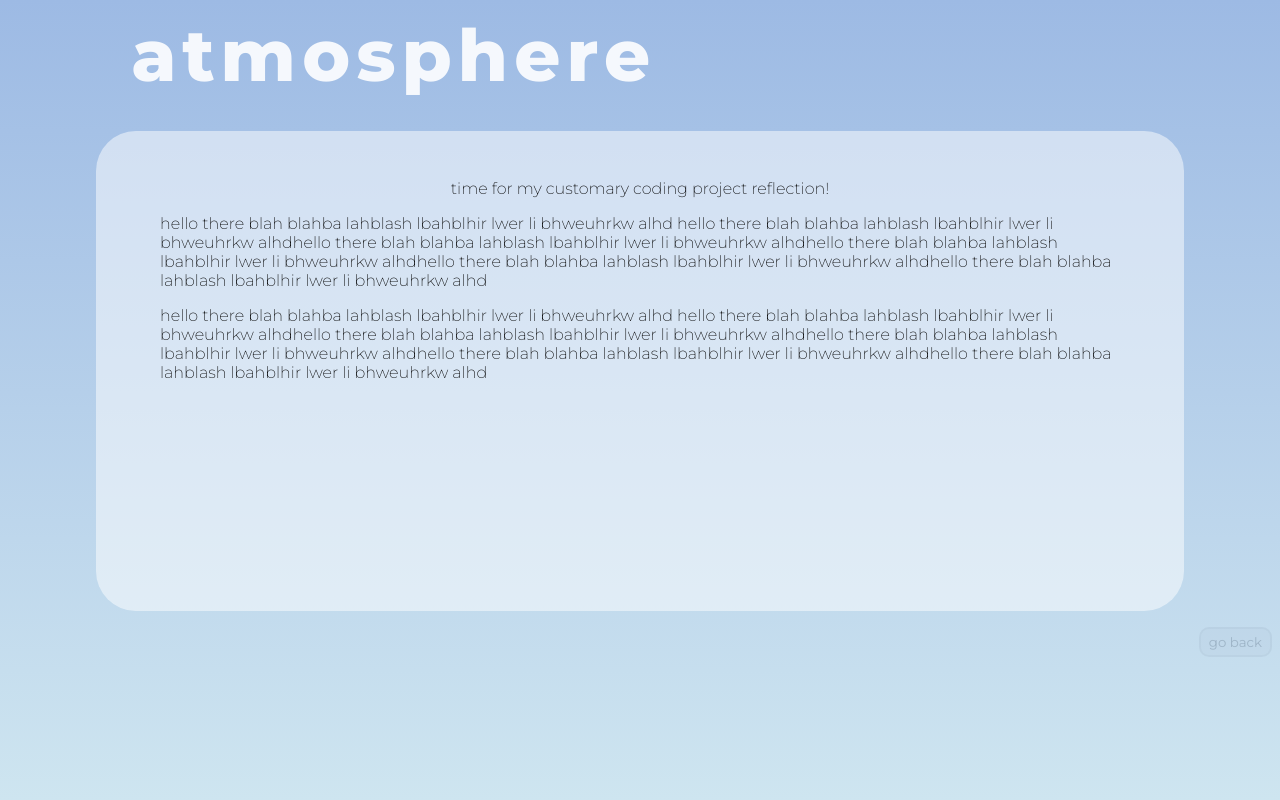
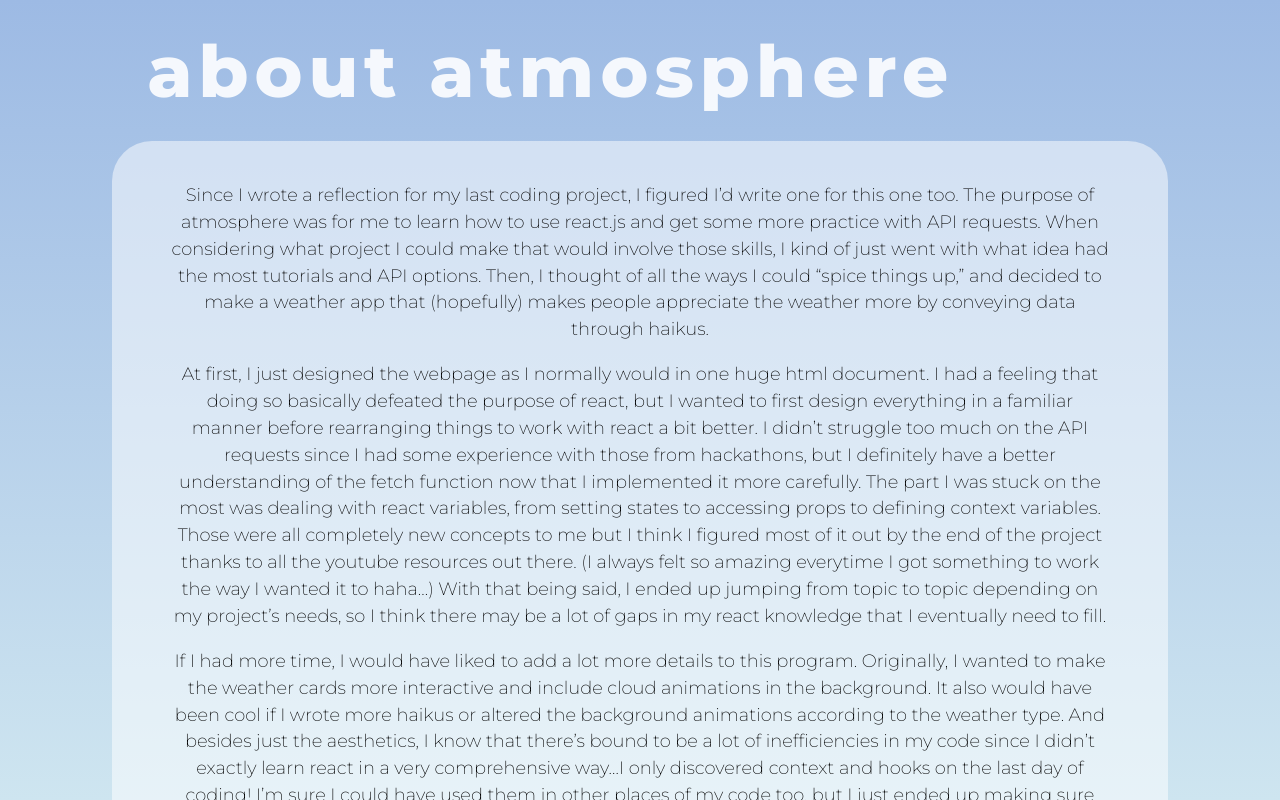
Before and after one commit to sguan12/atmosphere, a React (Create React App) app: page / in a window 1280 px wide. Both pictures are taken after a click on the button "creator's note". Shown: the top 800 px of the page. Built offline with nearby package versions, Linux system fonts and the light colour scheme; no server answers.

Commit message:
creator's note

```diff
--- a/src/components/header.css
+++ b/src/components/header.css
@@ -16,7 +16,6 @@
     margin-bottom: 0.1em;
     margin-left: 0.6em;
     text-align: left;
-    /* background-color: black; */
     color: rgba(255, 255, 255, 0.893);
 }
 
--- a/src/index.css
+++ b/src/index.css
@@ -45,24 +45,6 @@ body {
     background-color: rgba(255, 255, 255, 0.462);
 }
 
-.note {
-    margin: auto;
-    background-color: rgba(255, 255, 255, 0.5);
-    margin-top: 2em;
-    margin-bottom: 1em;
-    padding: 2em;
-    padding-right: 4em;
-    padding-left: 4em;
-    width: 60em;
-    height: 26em;
-    border-radius: 40px;
-    text-align: left;
-}
-
-#header {
-    text-align: center;
-}
-
 #notebutton {
     border: 2px solid rgba(75, 95, 118, 0.05);
     background-color: rgba(75, 95, 118, 0.029);
--- /dev/null
+++ b/src/note.css
@@ -0,0 +1,82 @@
+
+html {
+    height: 100%;
+}
+
+body {
+    background-image: linear-gradient(rgb(157, 186, 228), rgb(206, 229, 240));
+    font-family: 'Montserrat';
+    background-attachment: fixed;
+    background-repeat: no-repeat;
+    font-weight: 200;
+    overflow: scroll;
+    padding-left: 5em;
+    padding-right: 5em;
+    padding-bottom: 2.5em;
+}
+
+@keyframes fadein {
+    0% {
+        opacity: 0;
+        bottom: -4em;
+    }
+    100% {
+        opacity: 1;
+        bottom: 0em;
+    }
+}
+
+.info {
+    display: flex;
+    flex-wrap: wrap;
+    justify-content: space-between;
+    padding: 0.5em;
+    padding-left: 1em;
+    padding-right: 1.5em;
+}
+
+#title {
+    font-weight: 800;
+    font-size: 4.5em;
+    letter-spacing: 6px;
+    margin-top: 0.15em;
+    margin-bottom: 0.2em;
+    margin-left: 0.6em;
+    text-align: left;
+    color: rgba(255, 255, 255, 0.893);
+}
+
+.note {
+    margin: auto;
+    background-color: rgba(255, 255, 255, 0.5);
+    font-size: 1.12em;
+    line-height: 1.5em;
+    margin-top: 0.2em;
+    margin-bottom: 1em;
+    padding: 1.3em;
+    padding-left: 3.3em;
+    padding-right: 3.3em;
+    width: 85%;
+    border-radius: 40px;
+    text-align: center;
+    animation-name: fadein;
+    position: relative;
+    animation-iteration-count: 1;
+	animation-timing-function: ease-in;
+	animation-duration: 2s;
+}
+
+#notebutton {
+    border: 2px solid rgba(75, 95, 118, 0.05);
+    background-color: rgba(75, 95, 118, 0.029);
+    color: rgba(75, 95, 118, 0.29);
+    font-family: 'Montserrat';
+    border-radius: 10px;
+    margin-top: 0em;
+    margin-right: -6em;
+    padding: .4em;
+    padding-left: .6em;
+    padding-right: .6em;
+    float: right;
+    cursor: pointer;
+}
--- a/src/note.js
+++ b/src/note.js
@@ -1,16 +1,19 @@
 import React from 'react';
 import ReactDOM from 'react-dom';
-import './index.css';
+import './note.css';
 import App from './App';
 
 function message() {
     return (
         <div>
-            <p id="title"> atmosphere </p>
+            <div className="info">
+                <p id="title"> about atmosphere </p>
+            </div>
             <div className="note">
-                <p id="header">time for my customary coding project reflection!</p>
-                <p>hello there blah blahba lahblash lbahblhir lwer li bhweuhrkw alhd hello there blah blahba lahblash lbahblhir lwer li bhweuhrkw alhdhello there blah blahba lahblash lbahblhir lwer li bhweuhrkw alhdhello there blah blahba lahblash lbahblhir lwer li bhweuhrkw alhdhello there blah blahba lahblash lbahblhir lwer li bhweuhrkw alhdhello there blah blahba lahblash lbahblhir lwer li bhweuhrkw alhd</p>
-                <p>hello there blah blahba lahblash lbahblhir lwer li bhweuhrkw alhd hello there blah blahba lahblash lbahblhir lwer li bhweuhrkw alhdhello there blah blahba lahblash lbahblhir lwer li bhweuhrkw alhdhello there blah blahba lahblash lbahblhir lwer li bhweuhrkw alhdhello there blah blahba lahblash lbahblhir lwer li bhweuhrkw alhdhello there blah blahba lahblash lbahblhir lwer li bhweuhrkw alhd</p>
+                <p>Since I wrote a reflection for my last coding project, I figured I’d write one for this one too. The purpose of atmosphere was for me to learn how to use react.js and get some more practice with API requests. When considering what project I could make that would involve those skills, I kind of just went with what idea had the most tutorials and API options. Then, I thought of all the ways I could “spice things up,” and decided to make a weather app that (hopefully) makes people appreciate the weather more by conveying data through haikus.</p>
+                <p>At first, I just designed the webpage as I normally would in one huge html document. I had a feeling that doing so basically defeated the purpose of react, but I wanted to first design everything in a familiar manner before rearranging things to work with react a bit better. I didn’t struggle too much on the API requests since I had some experience with those from hackathons, but I definitely have a better understanding of the fetch function now that I implemented it more carefully. The part I was stuck on the most was dealing with react variables, from setting states to accessing props to defining context variables. Those were all completely new concepts to me but I think I figured most of it out by the end of the project thanks to all the youtube resources out there. (I always felt so amazing everytime I got something to work the way I wanted it to haha…) With that being said, I ended up jumping from topic to topic depending on my project’s needs, so I think there may be a lot of gaps in my react knowledge that I eventually need to fill.</p>
+                <p>If I had more time, I would have liked to add a lot more details to this program. Originally, I wanted to make the weather cards more interactive and include cloud animations in the background. It also would have been cool if I wrote more haikus or altered the background animations according to the weather type. And besides just the aesthetics, I know that there’s bound to be a lot of inefficiencies in my code since I didn’t exactly learn react in a very comprehensive way…I only discovered context and hooks on the last day of coding! I’m sure I could have used them in other places of my code too, but I just ended up making sure the bare minimum ran the way I envisioned it.</p>
+                <p>But, winter break doesn’t last forever, and one week was the max amount of time I was willing to spend on this. (After all, I still have more projects I want to try!) Overall, I’m just proud of how much I was able to get done with what time I had, and I think this project was definitely a worthwhile endeavor :)</p>
             </div>
             <button id="notebutton" onClick={back}>go back</button>
         </div>
```
